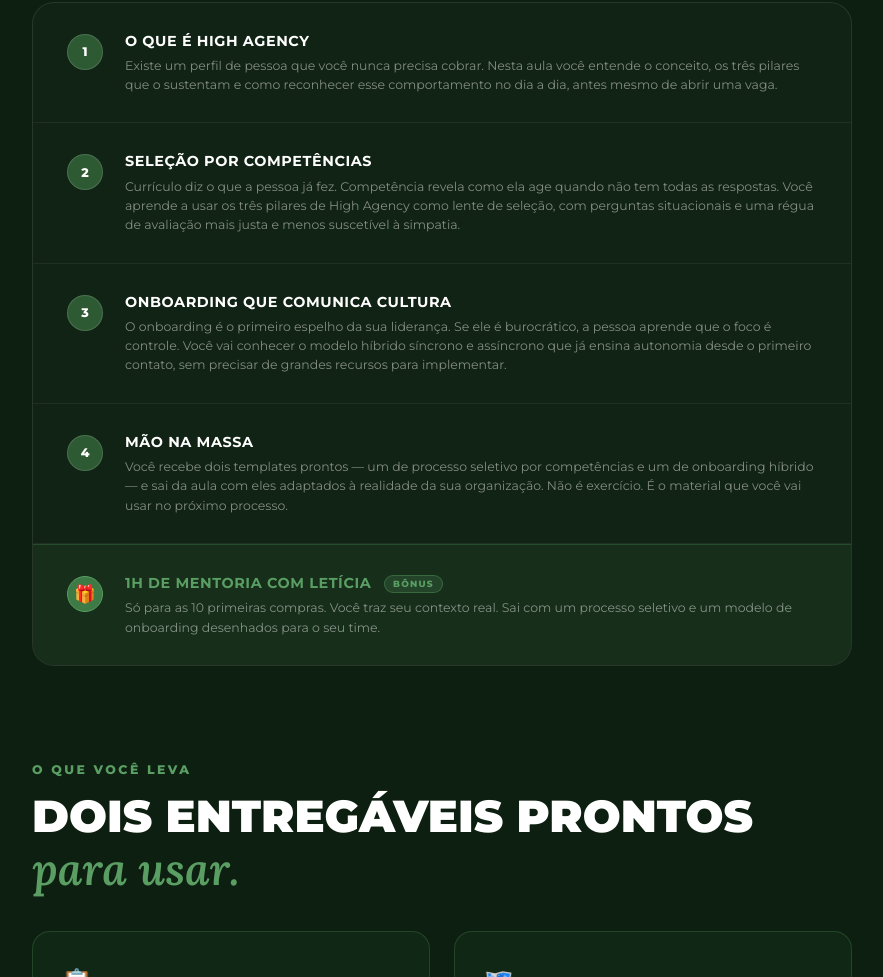
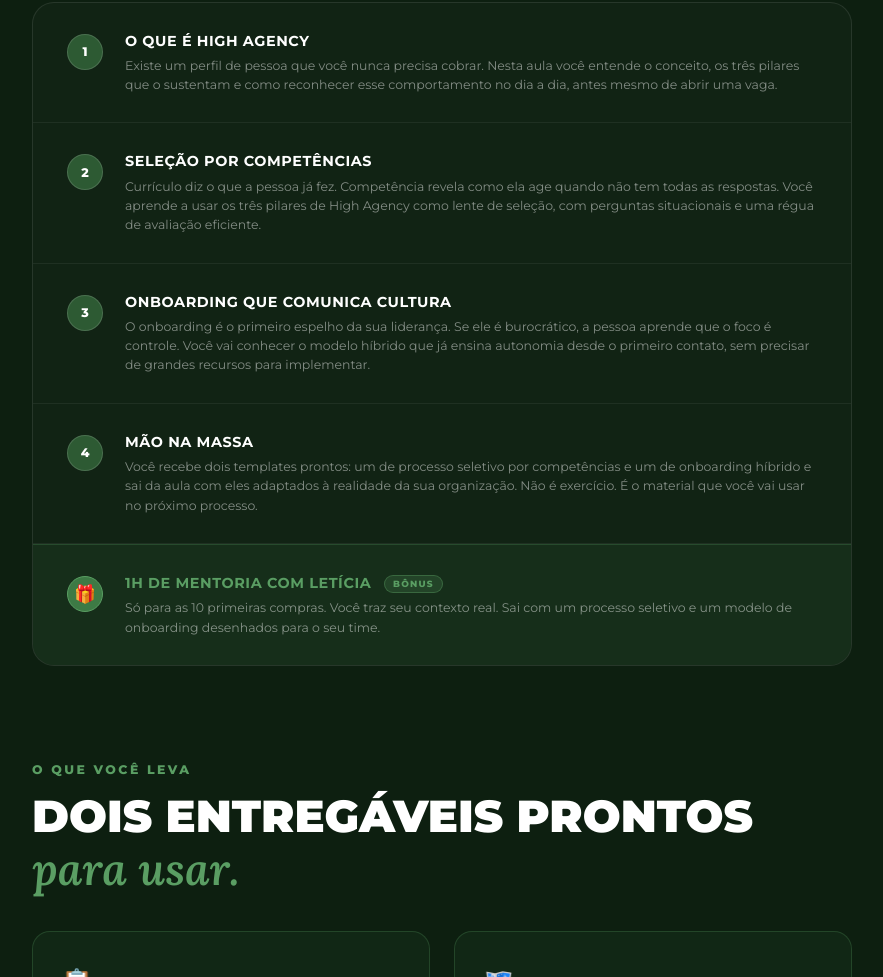
Before and after one commit to leticiassantana/selecaoeonboarding, a plain HTML site: page index.html in a window 1280 px wide. Shown: the part 1992-2969 px from the top of the page, without its empty margins (198-1081 px from the left). Drawn offline with Linux system fonts and the light colour scheme.

Commit message:
Update lesson content for clarity and efficiency

```diff
--- a/index.html
+++ b/index.html
@@ -811,7 +811,7 @@
       <div class="lesson-num" aria-hidden="true">2</div>
       <div class="lesson-content">
         <h4>Seleção por Competências</h4>
-        <p>Currículo diz o que a pessoa já fez. Competência revela como ela age quando não tem todas as respostas. Você aprende a usar os três pilares de High Agency como lente de seleção, com perguntas situacionais e uma régua de avaliação mais justa e menos suscetível à simpatia.</p>
+        <p>Currículo diz o que a pessoa já fez. Competência revela como ela age quando não tem todas as respostas. Você aprende a usar os três pilares de High Agency como lente de seleção, com perguntas situacionais e uma régua de avaliação eficiente.</p>
       </div>
     </div>
 
@@ -819,7 +819,7 @@
       <div class="lesson-num" aria-hidden="true">3</div>
       <div class="lesson-content">
         <h4>Onboarding que Comunica Cultura</h4>
-        <p>O onboarding é o primeiro espelho da sua liderança. Se ele é burocrático, a pessoa aprende que o foco é controle. Você vai conhecer o modelo híbrido síncrono e assíncrono que já ensina autonomia desde o primeiro contato, sem precisar de grandes recursos para implementar.</p>
+        <p>O onboarding é o primeiro espelho da sua liderança. Se ele é burocrático, a pessoa aprende que o foco é controle. Você vai conhecer o modelo híbrido que já ensina autonomia desde o primeiro contato, sem precisar de grandes recursos para implementar.</p>
       </div>
     </div>
 
@@ -827,7 +827,7 @@
       <div class="lesson-num" aria-hidden="true">4</div>
       <div class="lesson-content">
         <h4>Mão na Massa</h4>
-        <p>Você recebe dois templates prontos — um de processo seletivo por competências e um de onboarding híbrido — e sai da aula com eles adaptados à realidade da sua organização. Não é exercício. É o material que você vai usar no próximo processo.</p>
+        <p>Você recebe dois templates prontos: um de processo seletivo por competências e um de onboarding híbrido e sai da aula com eles adaptados à realidade da sua organização. Não é exercício. É o material que você vai usar no próximo processo.</p>
       </div>
     </div>
 
```
